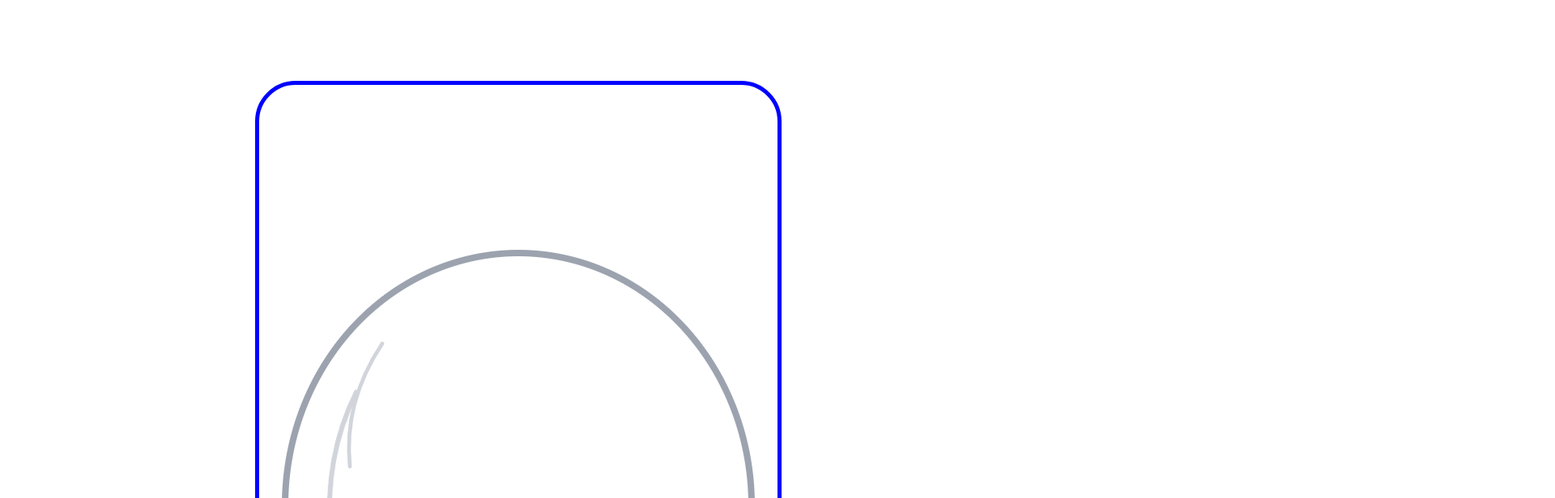
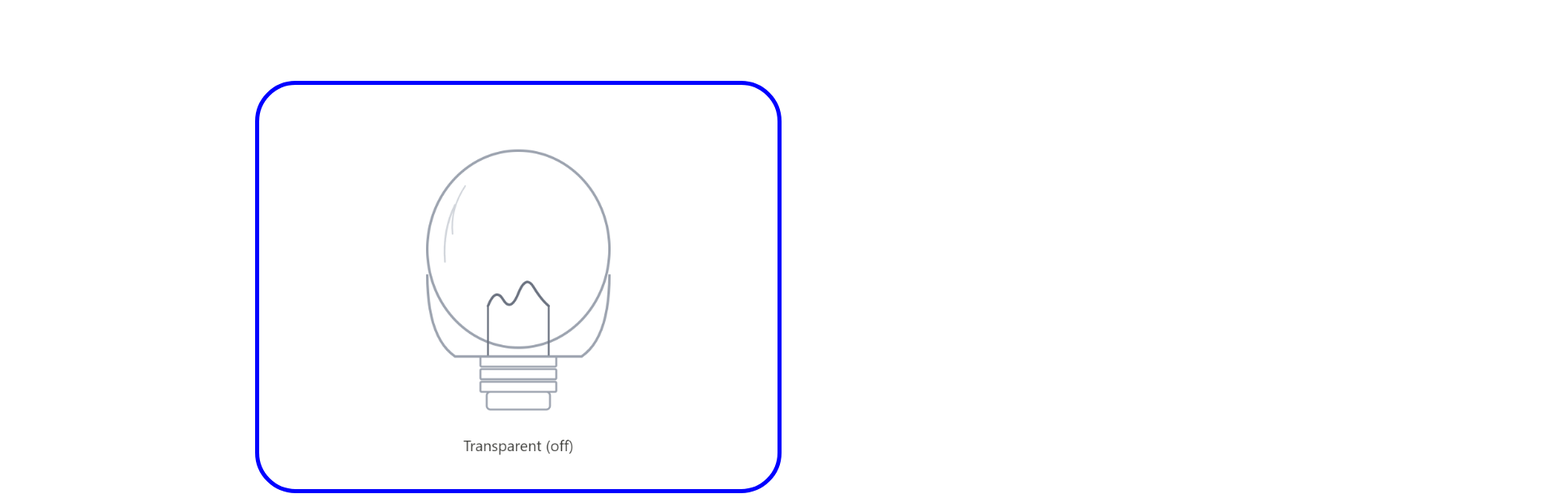
Before and after one commit to mrmaneditor000820-ui/Redux_Tool_Kit_with-_react, a React (Create React App) app: page / in a window 1280 px wide. Shown: the top 616 px of the page at 81% size, 1920 px wide, since content can reach past the window. Built offline with nearby package versions, Linux system fonts and the light colour scheme.

Commit message:
some changes

```diff
--- a/src/App.jsx
+++ b/src/App.jsx
@@ -34,16 +34,16 @@ import transparentBulb from './theme/bulb_transparent.png'
 import glowingBulb from './theme/bulb_glowing.png'
 
 function App() {
-  const {theme,toogletheme} = useContext(Themecontext);
+  const { theme, toogletheme } = useContext(Themecontext);
   return (
     <>
-    <div style={{display:"flex",justifyContent:"center",border:"5px solid blue",width:"50%",height:"50",borderRadius:"50px",margin:"100px auto"}}>
+      <div style={{ display: "flex", justifyContent: "center", border: "5px solid blue", width: "50%", height: "500px", borderRadius: "50px", margin: "100px auto" }}>
 
-     <img style={{width:"500px"}}
-      src={theme === "light" ? glowingBulb : transparentBulb}
-      alt="Toggle theme"
-      onClick={toogletheme}
-      style={{ cursor: 'pointer' }}></img>
+        <img style={{ width: "50px" }}
+          src={theme === "light" ? glowingBulb : transparentBulb}
+          alt="Toggle theme"
+          onClick={toogletheme}
+          style={{ cursor: 'pointer' }}></img>
       </div>
     </>
   )
--- a/src/theme/Themeprovider.jsx
+++ b/src/theme/Themeprovider.jsx
@@ -2,7 +2,7 @@ import React, { createContext, useState } from 'react'
 export const Themecontext = createContext()
 
 function Themeprovider({children}) {
-  const [theme, setTheme] = useState(<img src="src\theme\bulb_transparent.png" alt="" />)
+  const [theme, setTheme] = useState()
 
     const toogletheme = ()=>{
         setTheme(theme === "light" ? "dark" : "light")
```
